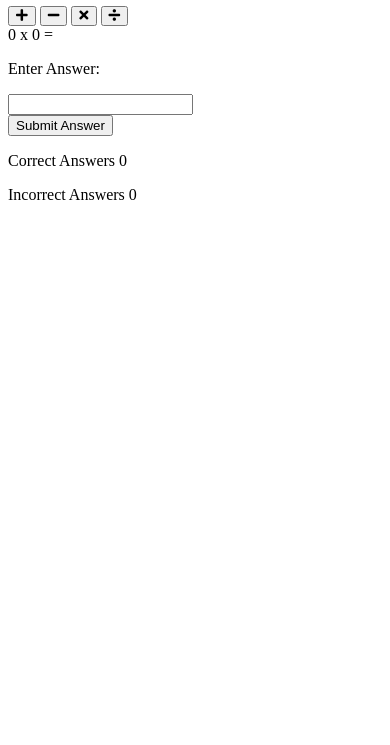
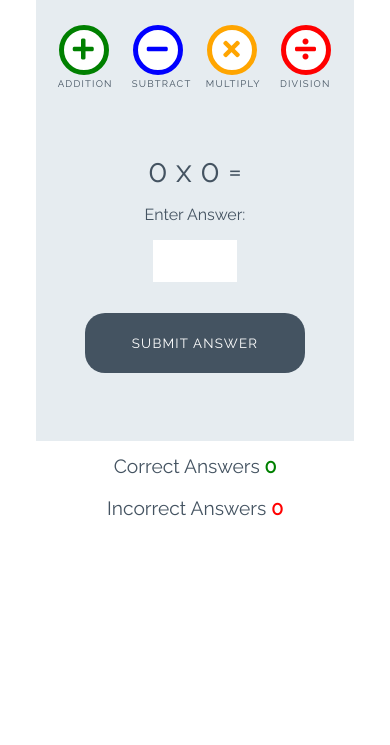
Before and after one commit to ItsTheBravo/love-maths, a plain HTML site: page index.html in a window 390 px wide. Shown: the part 99-844 px from the top of the page. Drawn offline with Linux system fonts and the light colour scheme.

Commit message:
Add styles for game£

```diff
--- /dev/null
+++ b/assets/css/style.css
@@ -0,0 +1,254 @@
+/* --------- Global style */
+
+body {
+    background-color: white;
+    font-family: "Raleway", sans-serif;
+    color: #445361;
+    text-align: center;
+}
+
+/* --------- Heading */
+
+.heading {
+    text-align: center;
+    font-size: 2.5rem;
+}
+
+.logo {
+    height: 40px;
+    padding-right: 5px;
+}
+
+/* --------- Game layout */
+
+.game-area {
+    background-color: #E6ECF0;
+    box-sizing: border-box;
+    width: 85%;
+    height: 65vh;
+    max-height: 450px;
+    max-width: 830px;
+    margin-left: auto;
+    margin-right: auto;
+    padding: 1%;
+}
+
+.question-area {
+    width: 50%;
+    font-size: 2rem;
+    margin: auto;
+    padding: 50px 0;
+}
+
+.question-area span {
+    padding: 0 15px;
+}
+
+.score-area {
+    margin: 5px auto;
+    width: 60%;
+    font-size: 1.2rem;
+}
+
+.controls-area {
+    width: 85%;
+    margin: 30px auto;
+}
+
+#score {
+    color: green;
+    font-weight: bold;
+}
+
+#incorrect {
+    color: red;
+    font-weight: bold;
+}
+
+.answer-message {
+    display: none;
+    font-size: 1rem;
+}
+
+#answer-box {
+    border: none;
+    color: #445361;
+    display: inline-block;
+    height: 40px;
+    width: 80px;
+    font-size: 1.2rem;
+}
+
+.scores {
+    display: inline-block;
+    padding: 25px;
+}
+
+/* --------- Buttons */
+
+.btn {
+    width: 220px;
+    height: 60px;
+    font-family: "Raleway", sans-serif;
+    text-transform: uppercase;
+    letter-spacing: 1.2px;
+    color: white;
+}
+
+.btn:focus {
+    outline: none;
+}
+
+.btn--big {
+    padding-top: 10px;
+    border-radius: 50%;
+    background-color: white;
+    border: 10px solid;
+    width: 100px;
+    height: 100px;
+    font-size: 3.2rem;
+    margin: 0 30px;
+    transition: all 0.5s;
+}
+
+.btn--big::after {
+    content: attr(data-type);
+    font-size: 1rem;
+    color: #445361;
+    position: relative;
+    left: -0.5em;
+}
+
+.btn--blue {
+    border-color: blue;
+    color: blue;
+}
+
+.btn--blue:active,
+.btn--blue:hover {
+    background-color: darkblue;
+    color: white;
+}
+
+.btn--orange {
+    border-color: orange;
+    color: orange;
+}
+
+.btn--orange:active,
+.btn--orange:hover {
+    background-color: darkorange;
+    color: white;
+}
+
+.btn--red {
+    border-color: red;
+    color: red;
+}
+
+.btn--red:active,
+.btn--red:hover {
+    background-color: darkred;
+    color: white;
+}
+
+.btn--green {
+    border-color: green;
+    color: green;
+}
+
+.btn--green:active,
+.btn--green:hover {
+    background-color: darkgreen;
+    color: white;
+}
+
+.btn--gray {
+    margin-top: 25px;
+    background-color: #445361;
+    border: 1px transparent;
+    border-radius: 20px;
+}
+
+.btn--gray:active,
+.btn--gray:hover {
+    background-color: #0d1013;
+}
+
+/* --------- Media queries */
+
+@media (max-width: 414px) {
+    .controls-area {
+        width: 100%;
+    }
+
+    .btn--big {
+        margin: 0 10px;
+        padding: 5px;
+        border: 5px solid;
+        width: 50px;
+        height: 50px;
+        font-size: 1.5rem;
+    }
+
+    .btn--big::after {
+        font-size: 0.6rem;
+        left: -0.7rem;
+    }
+
+    .question-area {
+        padding: 10% 0;
+        width: 100%;
+    }
+
+    .question-area span {
+        padding: 0;
+    }
+
+    .answer-message {
+        display: block;
+    }
+
+    #answer-box {
+        display: block;
+        margin: 0 auto;
+    }
+
+    .btn--gray {
+        margin-top: 0;
+    }
+
+    .score-area {
+        width: 100%;
+    }
+
+    .scores {
+        margin: 0.5em auto;
+        display: block;
+        padding: 5px;
+    }
+
+    .heading {
+        font-size: 2rem;
+    }
+}
+
+@media (max-width: 320px) {
+    .game-area {
+        height: 70vh;
+    }
+
+    .controls-area {
+        width: 75%;
+        margin: 10px auto;
+    }
+
+    .btn--big {
+        margin: 10px 10px;
+    }
+
+    .question-area {
+        padding: 10px 0;
+    }
+
+}
--- a/index.html
+++ b/index.html
@@ -1,36 +1,36 @@
+<!DOCTYPE html>
 <html lang="en">
 
 <head>
     <meta charset="UTF-8">
-    <meta http-equiv="X-UA-Compatible" content="IE=edge">
     <meta name="viewport" content="width=device-width, initial-scale=1.0">
 
-    <!-- Font Awesome and Google Fonts -->
+    <!-- font awesome and google fonts -->
     <link rel="stylesheet" href="https://use.fontawesome.com/releases/v5.7.2/css/all.css"
         integrity="sha384-fnmOCqbTlWIlj8LyTjo7mOUStjsKC4pOpQbqyi7RrhN7udi9RwhKkMHpvLbHG9Sr" crossorigin="anonymous">
     <link href="https://fonts.googleapis.com/css?family=Raleway%7CRighteous" rel="stylesheet">
 
-    <!-- CSS Stylesheet-->
-    <link rel="stylesheet" href="/assets/css/style.css">
+    <link rel="stylesheet" href="assets/css/style.css">
     <title>Document</title>
 </head>
 
 <body>
     <h1 class="heading">
-        <img class="logo" src="/assets/images/logo.png" alt="logo"> Love Maths
+        <img class="logo" src="assets/images/logo.png" alt="logo"> Love Maths
     </h1>
+
     <div class="game-area">
         <div class="controls-area">
-            <button class="btn btn--big btn--green">
+            <button data-type="addition" class="btn btn--big btn--green">
                 <i class="fas fa-plus"></i>
             </button>
-            <button class="btn btn--big btn--blue">
+            <button data-type="subtract" class="btn btn--big btn--blue">
                 <i class="fas fa-minus"></i>
             </button>
-            <button class="btn btn--big btn--orange">
+            <button data-type="multiply" class="btn btn--big btn--orange">
                 <i class="fas fa-times"></i>
             </button>
-            <button class="btn btn--big btn--red">
+            <button data-type="division" class="btn btn--big btn--red">
                 <i class="fas fa-divide"></i>
             </button>
         </div>
@@ -40,17 +40,17 @@
             <span id="operand2">0</span>
             <span>=</span>
             <p class="answer-message">Enter Answer:</p>
-            <input type="number" id="answer-box">
+            <input id="answer-box" type="number">
         </div>
-        <button class="btn btn--gray">Submit Answer</button>
+        <button data-type="submit" class="btn btn--gray">Submit Answer</button>
     </div>
+
     <div class="score-area">
         <p class="scores">Correct Answers <span id="score">0</span></p>
         <p class="scores">Incorrect Answers <span id="incorrect">0</span></p>
     </div>
 
-
-    <script src="/assets/js/script.js"></script>
+    <script src="assets/js/script.js"></script>
 </body>
 
 </html>
```
